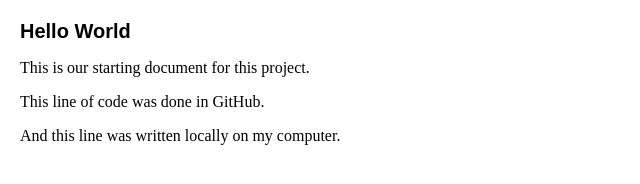
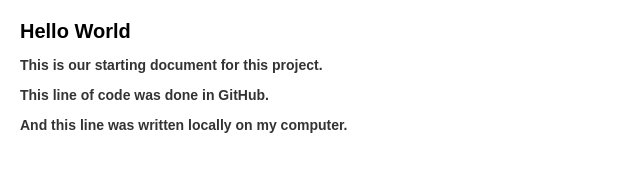
Before and after one commit to jannieminen/demo-repo4, a plain HTML site: page index.html in a window 1280 px wide. Shown: the whole page, without its empty margins (0-640 px from the left). Drawn offline with Linux system fonts and the light colour scheme.

Commit message:
Gjorde ändringar

```diff
--- a/css/styles.css
+++ b/css/styles.css
@@ -7,5 +7,10 @@ h1 {
     font-family: Arial, Helvetica, sans-serif;
     font-size: 20px;
     font-weight: bold;
-    font-color: #333;
+    font: #333;
 }
+
+p {
+    font: bold 14px Arial, Helvetica, sans-serif;
+    color: #333;
+}
```
